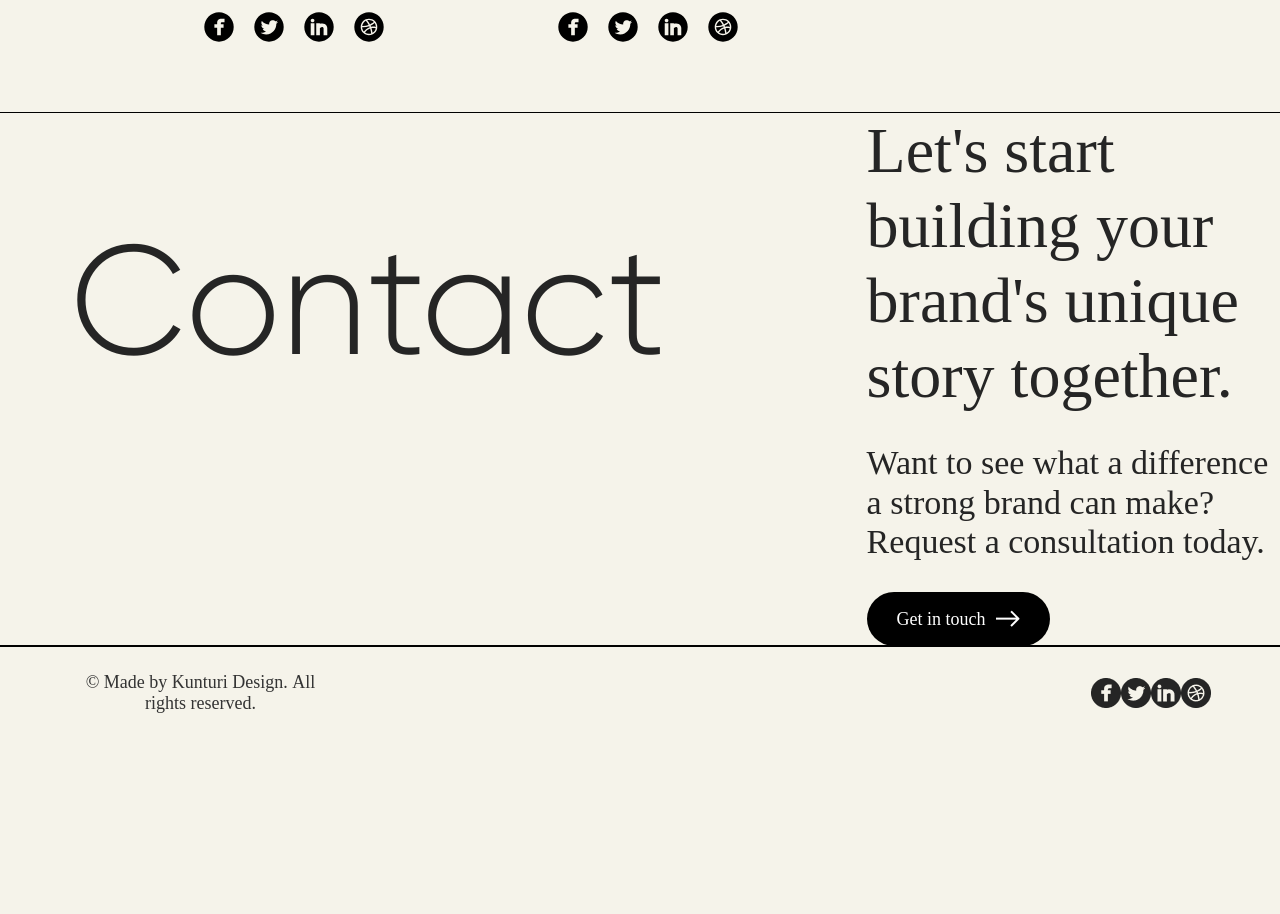
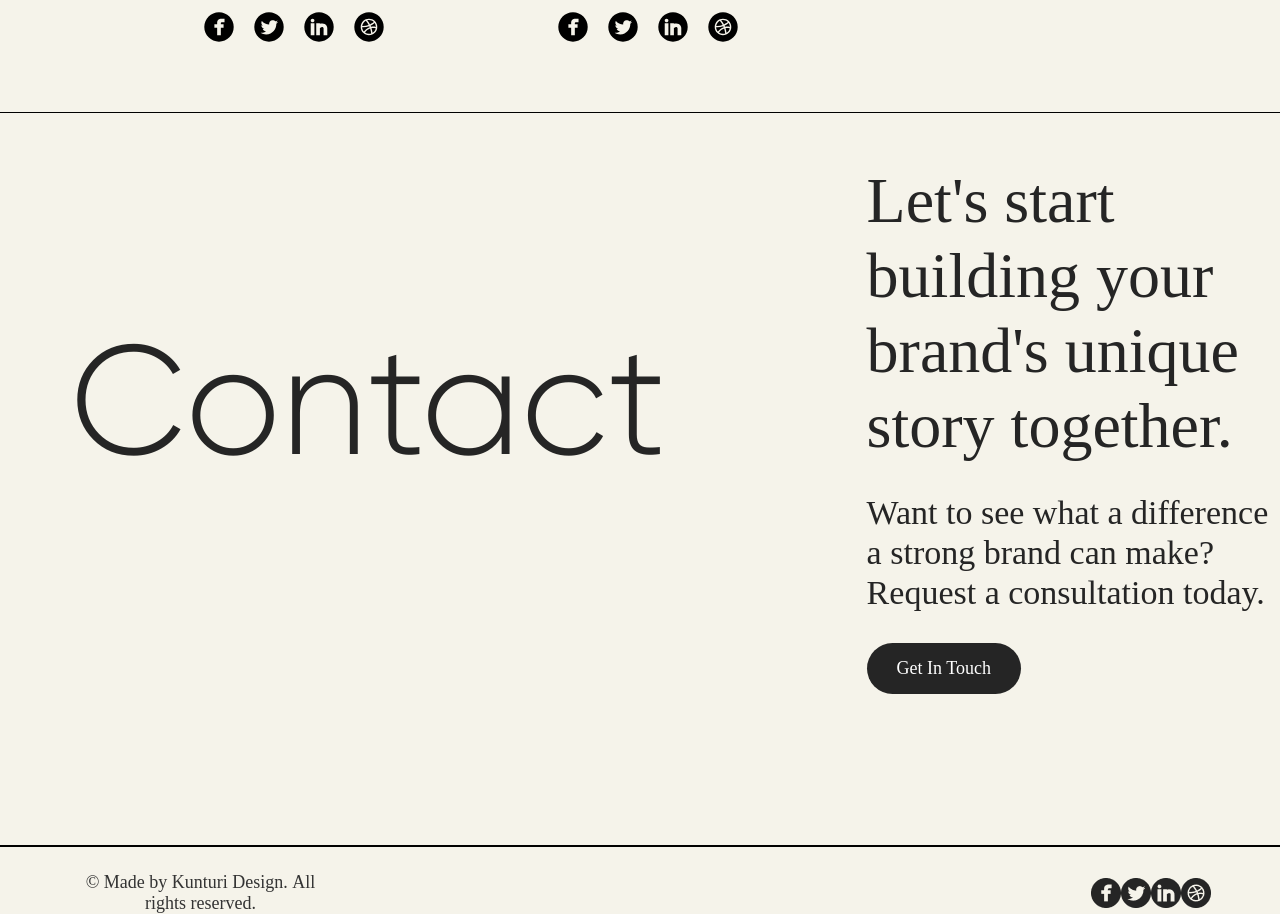
Before and after one commit to stepan-starodubtsev/step-progect2, a website: page src/index.html in a window 1280 px wide. Shown: the part 9183-10097 px from the top of the page. Before the commit the page ends 9897 px from the top, so only its background shows below. Drawn offline with nearby package versions, Linux system fonts and the light colour scheme; files that its build step writes are made by us from their sources; files whose address does not match are found by name.

Commit message:
contact refactor done

```diff
--- a/src/index.html
+++ b/src/index.html
@@ -529,19 +529,17 @@
         </div>
     </section>
     <section class="contact">
-        <h6 class="contact__label">Contact</h6>
+        <h3 class="contact__label">Contact</h3>
         <div class="contact__text-wrapper">
-            <p class="contact__text-wrapper-label">
+            <p class="contact__text-wrapper__label">
                 Let's start building your brand's unique story together.
             </p>
-            <p class="contact__paragraph">
+            <p class="contact__text-wrapper__paragraph">
                 Want to see what a difference a strong brand can make? Request a
                 consultation today.
             </p>
-            <a class="contact__link" href="">
-                Get in touch
-                <img class="contact__link-vector" src="image/vector.png" alt=""/>
-            </a>
+            <button class="button card-work__button button--black button--border-rounded">
+                Get in touch</button>
         </div>
     </section>
 </main>
--- a/src/scss/main-blocks/contact.scss
+++ b/src/scss/main-blocks/contact.scss
@@ -1,9 +1,11 @@
+@import "../mixins/mixins";
+
 .contact {
   width: 100%;
   max-height: 632px;
-  display: flex;
-  flex-direction: row;
+  padding: 100px 0;
 
+  @include flex(row, nowrap, start, normal);
 
   @media  screen and (max-width:1200px) and (min-width:768px) {
     max-width: 931px;
@@ -21,9 +23,9 @@
     justify-content: center;
   }
 
-  .contact__label {
+  &__label {
     max-width: 800px;
-    font-family: Gilroy;
+    font-family: var(--main-font);
     font-size: 155px;
     font-weight: 300;
     line-height: 178.71px;
@@ -37,10 +39,7 @@
       font-size: 150px;
       line-height: 172.95px;
       text-align: center;
-      margin-bottom: 40px;
-      margin-top: 15px;
-      margin-left: 0;
-      margin-right: 0;
+      margin: 15px 0 40px;
     }
 
     @media screen and (max-width:767px) and (min-width:320px) {
@@ -55,12 +54,11 @@
 
   }
 
-  .contact__text-wrapper {
+  &__text-wrapper {
     max-width: 870px;
     height: 432px;
-    display: flex;
-    flex-direction: column;
-    align-items: flex-start;
+
+    @include flex(column, nowrap, center, start);
     margin-bottom: 100px;
 
     @media screen and (max-width:1200px) and (min-width:768px) {
@@ -76,8 +74,8 @@
       height: 469px;
     }
 
-    .contact__text-wrapper-label {
-      font-family: Gilroy-Bold;
+    &__label {
+      font-family: var(--bold-font), serif;
       font-size: 64px;
       line-height: 75px;
       text-align: left;
@@ -98,8 +96,8 @@
 
     }
 
-    .contact__paragraph {
-      font-family: Gilroy-Medium;
+    &__paragraph {
+      font-family: var(--medium-font);
       font-size: 34px;
       line-height: 39.84px;
       text-align: left;
@@ -118,37 +116,5 @@
         margin: 0;
       }
     }
-
-    .contact__link {
-      display: flex;
-      flex-direction: row;
-      align-items: center;
-      max-width: 195px;
-      max-height: 53px;
-      background-color: black;
-      border-radius: 50px;
-      padding: 10px 30px 10px 30px;
-      gap: 10px;
-      text-decoration: none;
-      font-family: Gilroy-Medium;
-      font-size: 18px;
-      line-height: 21.09px;
-      text-align: left;
-      color: white;
-      text-decoration: none;
-
-      @media screen and (max-width:1200px) and (min-width:768px) {
-        margin-bottom: 50px;
-        text-align: center;
-      }
-
-      @media screen and (max-width:767px) and (min-width:320px) {
-        font-size: 18px;
-        max-width: none;
-        padding: 0;
-        justify-content: center;
-        width: 100%;
-      }
-    }
   }
 }
```
